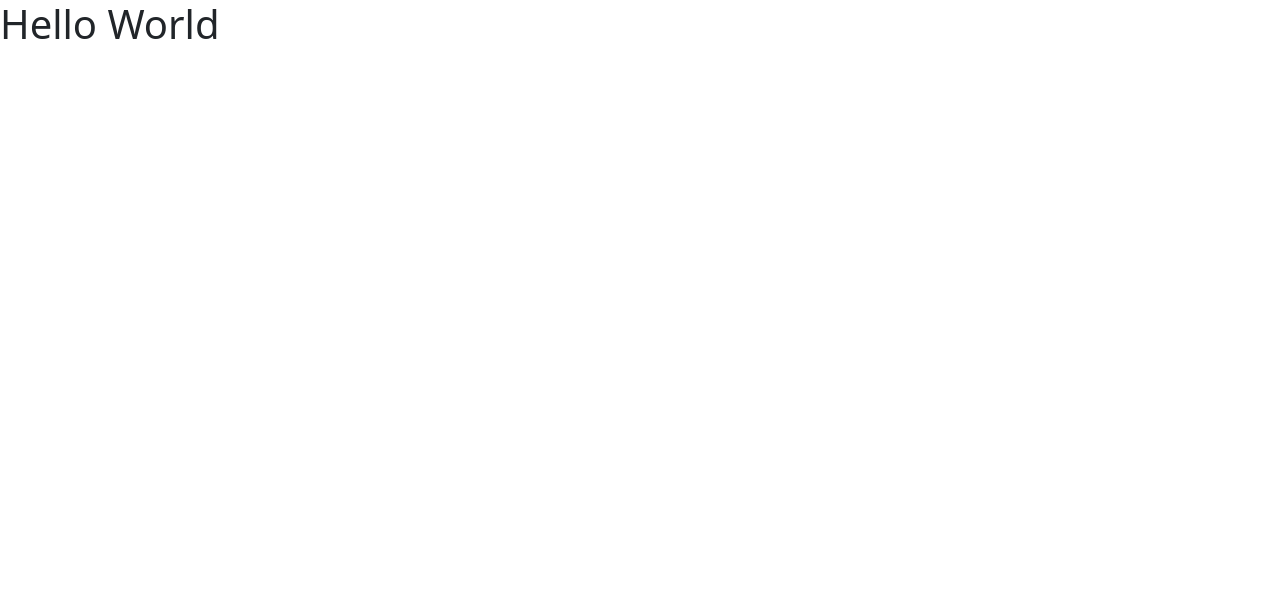
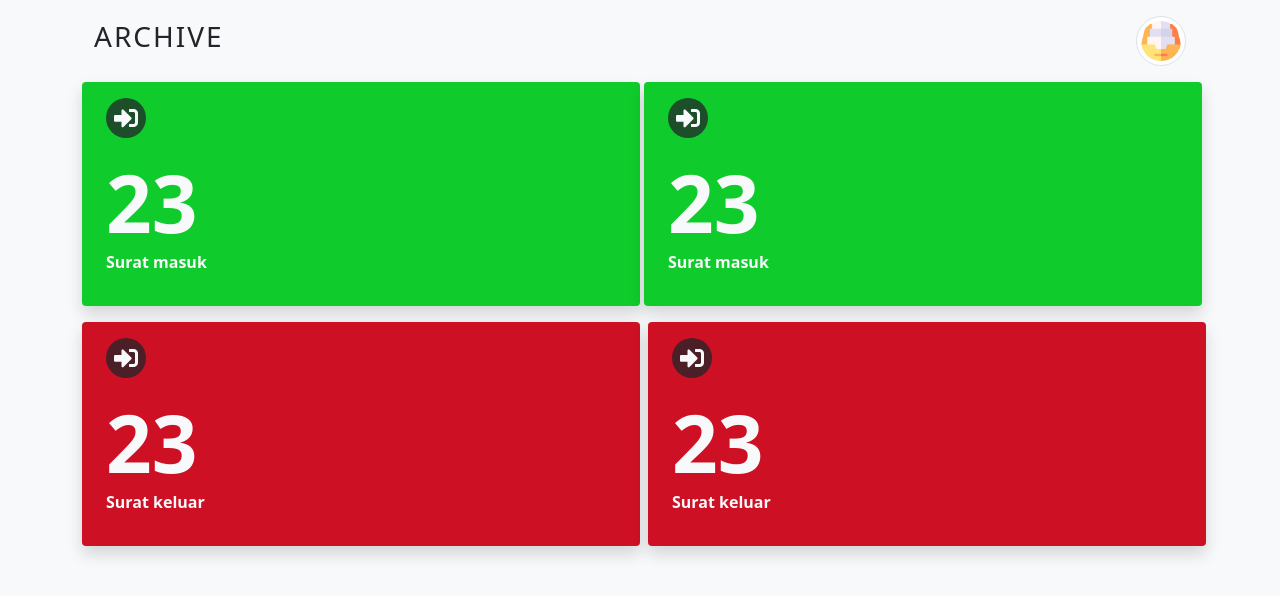
Before and after one commit to or-abdillh/E-Archive, a website: page index.html in a window 1280 px wide. Drawn offline with Linux system fonts and the light colour scheme.

Commit message:
Create UI Main screen

```diff
--- a/index.html
+++ b/index.html
@@ -25,7 +25,63 @@
     </title>
 
   </head>
-  <body>
-    <h1>Hello World</h1>
+  <body class="bg-light">
+
+    <!-- MAIN PAGE -->
+    <section>
+
+    	<div class="container px-4 py-3">
+    		<span class="d-flex justify-content-between align-items-center" >
+    			<h3 class="spacing-md" >ARCHIVE</h3>
+    			<img class="img-thumbnail rounded-circle px-1 py-1" width="50" src="public/assets/icons/folder.png" alt="Archive Logo" />
+    		</span>
+
+    		<div class="row mt-3 d-flex flex-nowrap justify-content-between">
+    			<div class="bg-incoming me-1 col-6 px-4 py-3 rounded shadow">
+    				<span class="text-light d-block mb-3" >
+    					<i class="bg-dark bg-opacity-75 fs-4 px-2 py-2 rounded-circle fas fa-sign-in-alt"></i>
+    				</span>
+    				<span class="mb-3 text-light" >
+    					<h1 class="mb-0 fw-bold display-1" >23</h1>
+    					<p class="fw-bold">Surat masuk</p>
+  					</span>
+    			</div>
+
+    			<div class="bg-incoming col-6 px-4 py-3 rounded shadow">
+    				<span class="text-light d-block mb-3">
+    					<i class="bg-dark bg-opacity-75 fs-4 px-2 py-2 rounded-circle fas fa-sign-in-alt"></i>
+    				</span>
+    				<span class="mb-3 text-light">
+    					<h1 class="mb-0 fw-bold display-1">23</h1>
+    					<p class="fw-bold">Surat masuk</p>
+    				</span>
+    			</div>
+    		</div>
+
+    		<div class="row mt-3 d-flex flex-nowrap justify-content-between">
+    			<div class="bg-outcoming me-1 col-6 px-4 py-3 rounded shadow">
+    				<span class="text-light d-block mb-3" >
+    					<i class="bg-dark bg-opacity-75 fs-4 px-2 py-2 rounded-circle fas fa-sign-in-alt"></i>
+    				</span>
+    				<span class="mb-3 text-light" >
+    					<h1 class="mb-0 fw-bold display-1" >23</h1>
+    					<p class="fw-bold">Surat keluar</p>
+  					</span>
+    			</div>
+
+    			<div class="bg-outcoming ms-1 col-6 px-4 py-3 rounded shadow">
+    				<span class="text-light d-block mb-3">
+    					<i class="bg-dark bg-opacity-75 fs-4 px-2 py-2 rounded-circle fas fa-sign-in-alt"></i>
+    				</span>
+    				<span class="mb-3 text-light">
+    					<h1 class="mb-0 fw-bold display-1">23</h1>
+    					<p class="fw-bold">Surat keluar</p>
+    				</span>
+    			</div>
+    		</div>
+    	</div>
+
+    </section>
+
   </body>
 </html>
--- a/public/src/style/style.css
+++ b/public/src/style/style.css
@@ -10,3 +10,7 @@
 .bg-outcoming {
 	background: var(--bg-outcoming);
 }
+
+.spacing-md {
+	letter-spacing: 2px;
+}
```
